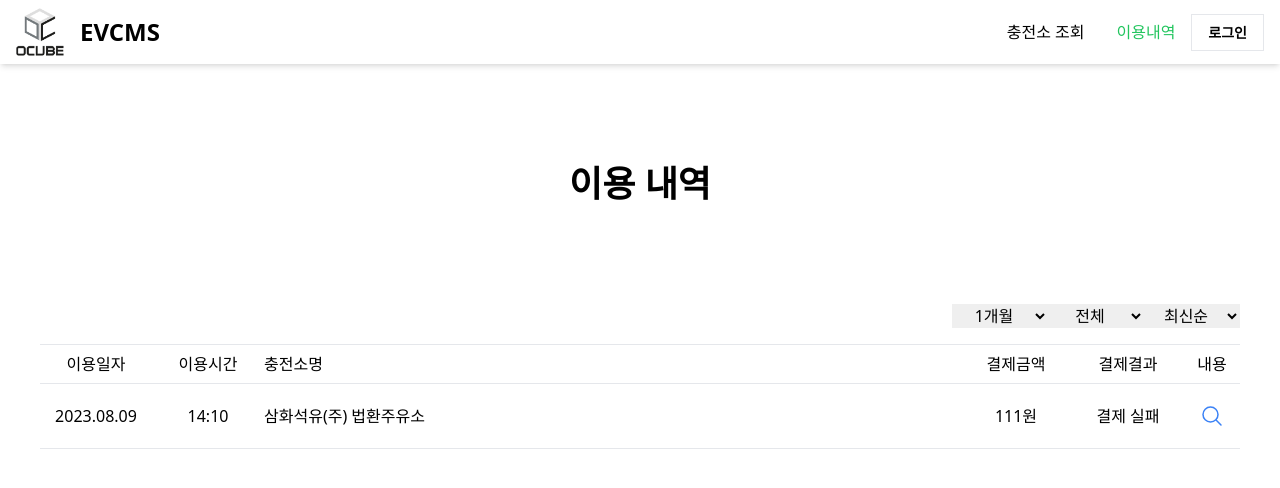
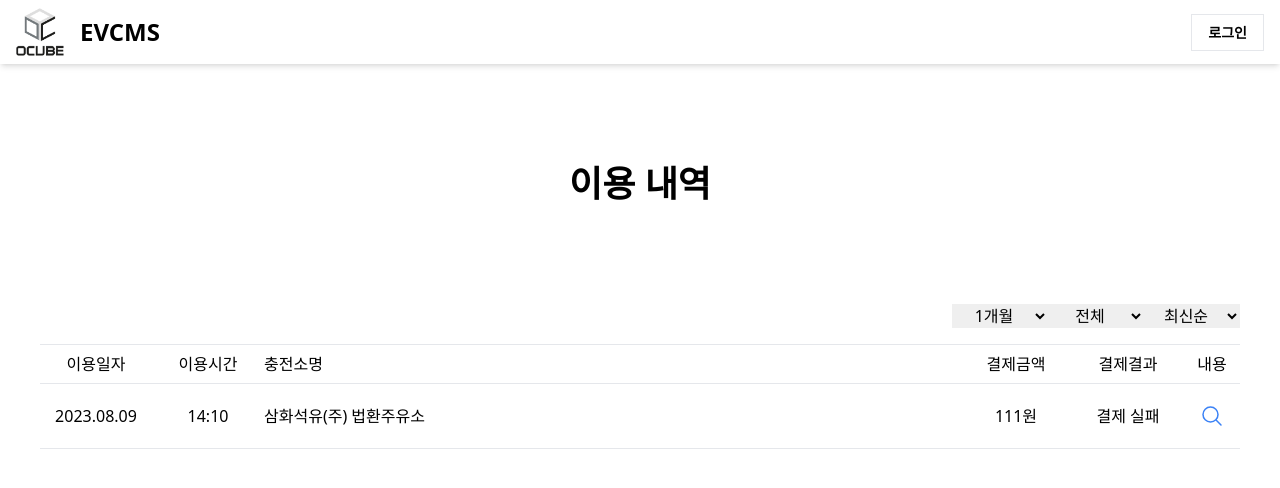
Before and after one commit to digitaltoys/evcms, a Next.js app: page /user/uselist in a window 1280 px wide. Shown: the top 488 px of the page. Built offline with nearby package versions, Linux system fonts and the light colour scheme.

Commit message:
로그인 상태 추가 - 로그인 상태에 따라 navbar 로그인 / 로그아웃 버튼 변경

```diff
--- a/atoms/atom.js
+++ b/atoms/atom.js
@@ -6,6 +6,10 @@ import {
 } from "../constants";
 
 const commonCodeAtom = atom(null);
+
+// login
+const isLoginAtom = atom(false);
+const loginUserDataAtom = atom(null);
 
 // map component
 const currentGpsAtom = atom({ lat: null, lng: null });
@@ -20,6 +24,8 @@ const typeFilterOptionAtom = atom(TYPE_FILTER_DEFAULT);
 const agencyFilterOptionAtom = atom(AGENCY_FILTER_DEFAULT);
 
 export {
+  isLoginAtom,
+  loginUserDataAtom,
   commonCodeAtom,
   currentGpsAtom,
   selectedMarkerDetailAtom,
--- a/components/common/navbar.jsx
+++ b/components/common/navbar.jsx
@@ -1,9 +1,13 @@
 import Image from "next/image";
 import Link from "next/link";
 import { useRouter } from "next/router";
-import React from "react";
+import { useAtom } from "jotai";
+
+import { isLoginAtom } from "../../atoms/atom";
 
 const Navbar = () => {
+  const [isLogin, setIsLogin] = useAtom(isLoginAtom);
+
   const router = useRouter();
 
   function isActive(path) {
@@ -22,7 +26,7 @@ const Navbar = () => {
         <span className="text-2xl font-bold">EVCMS</span>
       </div>
       <div className="px-4">
-        <Link className={`px-4`} href="/">
+        {/* <Link className={`px-4`} href="/">
           <span className={`${isActive("/") && "text-green-500"}`}>
             충전소 조회
           </span>
@@ -31,13 +35,23 @@ const Navbar = () => {
           <span className={`${isActive("/user/uselist") && "text-green-500"}`}>
             이용내역
           </span>
+        </Link> */}
+
+        {isLogin ? (
+          <Link
+            href="/login"
+            className="py-2 px-4 text-sm font-bold border-[1px]"
+          >
+            <span>로그아웃</span>
           </Link>
+        ) : (
           <Link
             href="/login"
             className="py-2 px-4 text-sm font-bold border-[1px]"
           >
             <span>로그인</span>
           </Link>
+        )}
       </div>
     </nav>
   );
--- a/components/login/login.jsx
+++ b/components/login/login.jsx
@@ -1,12 +1,21 @@
 import { useState } from "react";
 import Image from "next/image";
 import Link from "next/link";
+import { useRouter } from "next/router";
 import { EyeSlashIcon, EyeIcon } from "@heroicons/react/24/solid";
+import { useAtom } from "jotai";
+
+import { isLoginAtom, loginUserDataAtom } from "../../atoms/atom";
 
 const Login = () => {
+  const [isLogin, setIsLogin] = useAtom(isLoginAtom);
+  const [loginUserData, setLoginUserData] = useAtom(loginUserDataAtom);
+
   const [email, setEmail] = useState("");
   const [password, setPassword] = useState("");
   const [isPasswordVisible, setIsPasswordVisible] = useState(false);
+
+  const router = useRouter();
 
   const handleChangeEmail = (e) => {
     setEmail(e.target.value);
@@ -22,6 +31,8 @@ const Login = () => {
   const handleSubmitForm = () => {
     console.log("email", email);
     console.log("password", password);
+    setIsLogin(true);
+    router.push("/");
   };
   return (
     <div className="min-h-screen flex justify-center items-center bg-gray-100">
```
Lines whose indentation alone changed are shown as unchanged.
